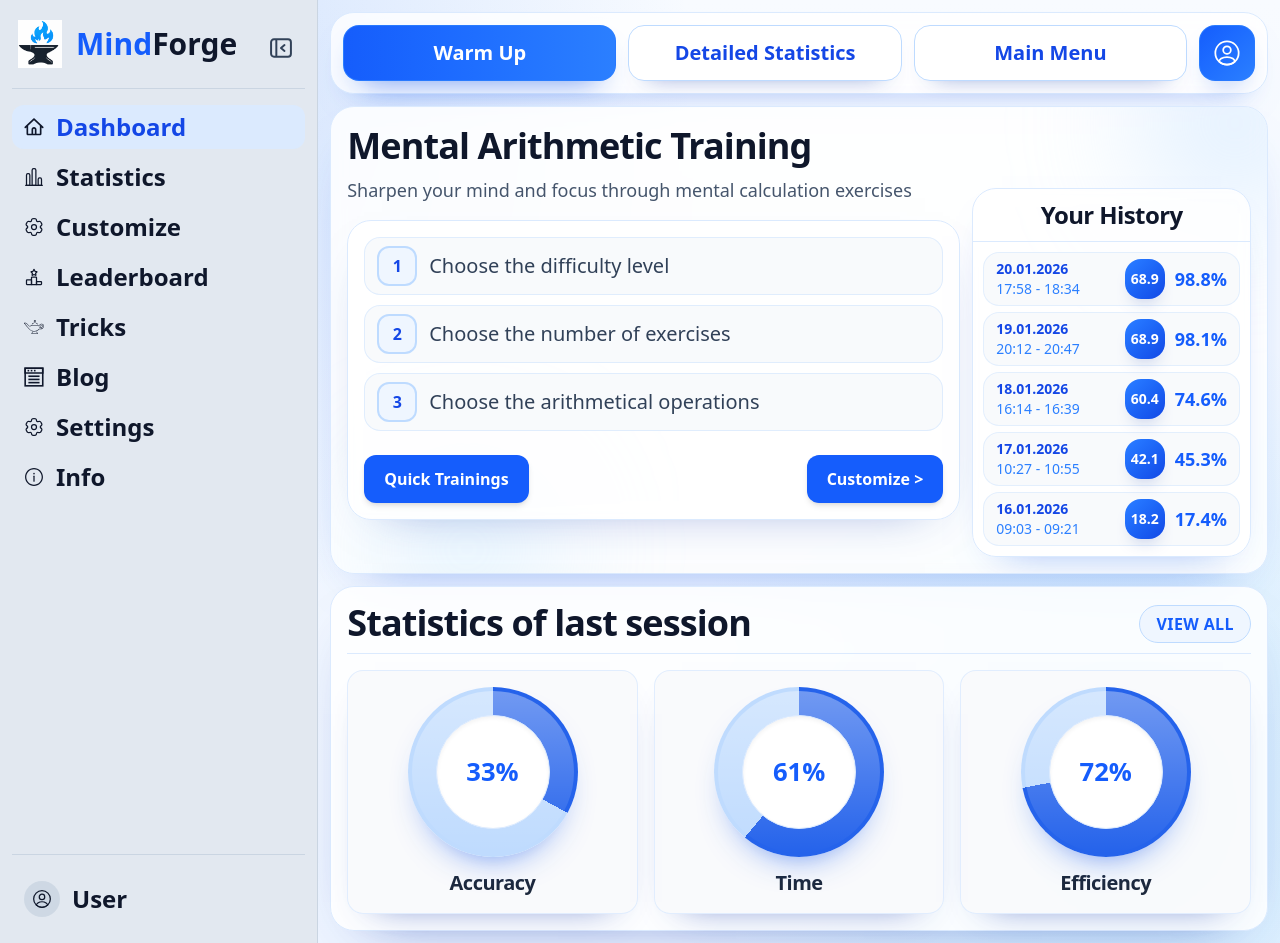
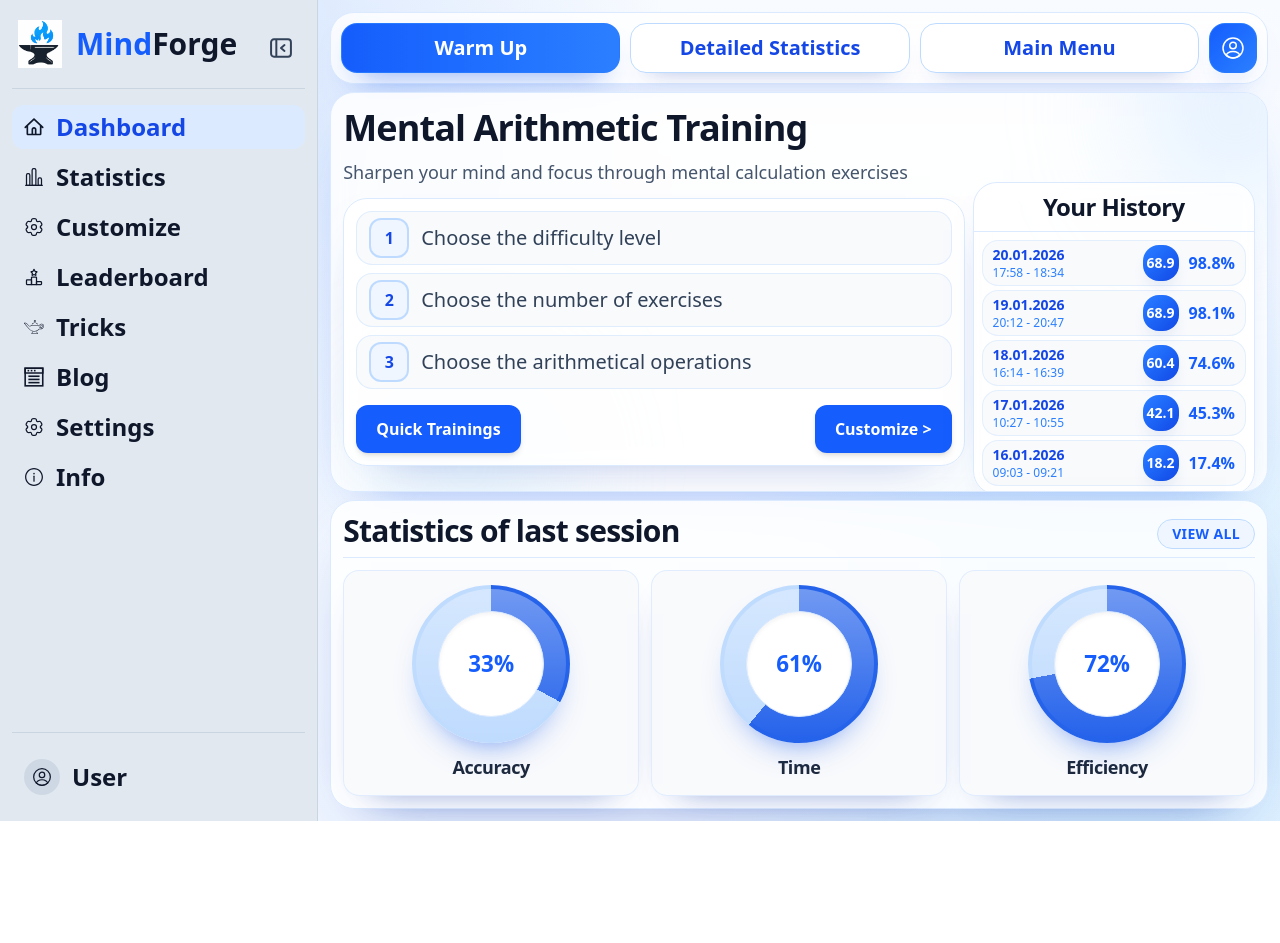
Before and after one commit to MikhailMaidan/mindforge, a Vue app: page / in a window 1280 px wide. After the commit the page ends 821 px from the top, so only its background shows below. Built offline with nearby package versions, Linux system fonts and the light colour scheme.

Commit message:
refactor: change the design of the main menu

```diff
--- a/src/entities/session/ui/SessionHistoryList.vue
+++ b/src/entities/session/ui/SessionHistoryList.vue
@@ -11,27 +11,27 @@ defineProps<{
   <section
     class="flex flex-col rounded-3xl border border-blue-100 bg-white/85 shadow-[0_18px_40px_-30px_rgba(37,99,235,0.65)] backdrop-blur"
   >
-    <h3 class="border-b border-blue-100 px-4 py-2.5 text-center text-2xl font-extrabold tracking-tight text-slate-900">
+    <h3 class="border-b border-blue-100 px-4 py-2 text-center text-2xl font-extrabold tracking-tight text-slate-900">
       {{ title }}
     </h3>
-    <ul class="list-none space-y-1.5 p-2.5">
+    <ul class="list-none space-y-1 p-2">
       <li
         v-for="item in items"
         :key="item.id"
-        class="flex items-center justify-between gap-2 rounded-2xl border border-blue-100/70 bg-slate-50/90 px-3 py-1.5 transition duration-200 hover:-translate-y-0.5 hover:border-blue-200 hover:bg-white"
+        class="flex items-center justify-between gap-2 rounded-2xl border border-blue-100/70 bg-slate-50/90 px-2.5 py-1 transition duration-200 hover:-translate-y-0.5 hover:border-blue-200 hover:bg-white"
       >
         <div>
           <p class="m-0 text-sm font-semibold text-blue-700">{{ item.date }}</p>
-          <p class="m-0 text-sm font-medium text-blue-500">{{ item.timeRange }}</p>
+          <p class="m-0 text-xs font-medium text-blue-500">{{ item.timeRange }}</p>
         </div>
         <div class="flex items-center gap-2.5">
           <span
             v-if="item.coefficient"
-            class="inline-flex h-10 w-10 items-center justify-center rounded-2xl bg-gradient-to-br from-blue-500 to-blue-700 text-sm font-bold text-white shadow-[0_10px_20px_-14px_rgba(30,64,175,0.95)]"
+            class="inline-flex h-9 w-9 items-center justify-center rounded-2xl bg-gradient-to-br from-blue-500 to-blue-700 text-sm font-bold text-white shadow-[0_10px_20px_-14px_rgba(30,64,175,0.95)]"
           >
             {{ item.coefficient.toFixed(1) }}
           </span>
-          <p class="m-0 text-lg font-extrabold tabular-nums text-blue-600">{{ item.score.toFixed(1) }}%</p>
+          <p class="m-0 text-base font-extrabold tabular-nums text-blue-600">{{ item.score.toFixed(1) }}%</p>
         </div>
       </li>
     </ul>
--- a/src/features/training-config/ui/TrainingConfigurator.vue
+++ b/src/features/training-config/ui/TrainingConfigurator.vue
@@ -15,13 +15,13 @@ const emit = defineEmits<{
 
 <template>
   <section
-    class="flex flex-col rounded-3xl border border-blue-100 bg-white/85 p-4 shadow-[0_18px_50px_-35px_rgba(30,64,175,0.55)] backdrop-blur"
+    class="flex flex-col rounded-3xl border border-blue-100 bg-white/85 p-3 shadow-[0_18px_50px_-35px_rgba(30,64,175,0.55)] backdrop-blur"
   >
-    <ol class="grid list-none gap-2.5 p-0">
+    <ol class="grid list-none gap-2 p-0">
       <li
         v-for="(item, index) in checklist"
         :key="item"
-        class="flex items-center gap-3 rounded-2xl border border-blue-100/80 bg-slate-50/90 px-3 py-2 text-lg font-medium text-slate-700 md:text-xl"
+        class="flex items-center gap-3 rounded-2xl border border-blue-100/80 bg-slate-50/90 px-3 py-1.5 text-lg font-medium text-slate-700 md:text-xl"
       >
         <span
           class="inline-flex h-10 w-10 items-center justify-center rounded-xl border-2 border-blue-200 bg-blue-50 text-base font-bold text-blue-700"
@@ -31,7 +31,7 @@ const emit = defineEmits<{
         <span class="leading-snug">{{ item }}</span>
       </li>
     </ol>
-    <div class="mt-4 flex flex-wrap justify-center gap-3 pt-2 md:justify-between">
+    <div class="mt-3 flex flex-wrap justify-center gap-2.5 pt-1 md:justify-between">
       <BaseButton @click="emit('quickStart')">Quick Trainings</BaseButton>
       <BaseButton @click="emit('customize')">Customize &gt;</BaseButton>
     </div>
--- a/src/pages/dashboard/ui/DashboardPage.vue
+++ b/src/pages/dashboard/ui/DashboardPage.vue
@@ -74,7 +74,7 @@ const startQuickTraining = () => {
 <template>
   <main class="dashboard-layout grid box-border overflow-hidden">
     <SidebarWidget :collapsed="sidebarCollapsed" @toggle-collapsed="sidebarCollapsed = !sidebarCollapsed" />
-    <section class="relative z-10 grid h-full min-h-0 content-start gap-3 overflow-y-auto p-3">
+    <section class="relative z-10 grid h-full min-h-0 content-start gap-2 overflow-y-auto p-2.5 xl:p-3">
       <TopActionsWidget />
       <QuickTrainingChallengeWidget
         v-if="showQuickTrainingOptions"
--- a/src/shared/ui/ProgressDonut.vue
+++ b/src/shared/ui/ProgressDonut.vue
@@ -10,19 +10,19 @@ const normalizedValue = computed(() => Math.min(Math.max(props.value, 0), 100))
 </script>
 
 <template>
-  <article class="rounded-2xl border border-blue-100/80 bg-slate-50/85 px-4 py-4 text-center shadow-[0_16px_35px_-28px_rgba(30,64,175,0.8)]">
+  <article class="rounded-2xl border border-blue-100/80 bg-slate-50/85 px-4 py-3.5 text-center shadow-[0_16px_35px_-28px_rgba(30,64,175,0.8)]">
     <div
-      class="relative mx-auto grid h-[170px] w-[170px] place-items-center rounded-full shadow-[0_18px_35px_-22px_rgba(37,99,235,0.85)]"
+      class="relative mx-auto grid h-[158px] w-[158px] place-items-center rounded-full shadow-[0_18px_35px_-22px_rgba(37,99,235,0.85)]"
       :style="{
         background: `conic-gradient(#2563eb 0 ${normalizedValue}%, #bfdbfe ${normalizedValue}% 100%)`,
       }"
       aria-hidden="true"
     >
       <div class="absolute inset-1 rounded-full bg-gradient-to-b from-white/35 to-transparent" />
-      <div class="relative grid h-[114px] w-[114px] place-items-center rounded-full border border-blue-100 bg-white shadow-inner">
-        <span class="text-[1.6rem] font-extrabold tabular-nums text-blue-600">{{ normalizedValue }}%</span>
+      <div class="relative grid h-[106px] w-[106px] place-items-center rounded-full border border-blue-100 bg-white shadow-inner">
+        <span class="text-[1.4rem] font-extrabold tabular-nums text-blue-600">{{ normalizedValue }}%</span>
       </div>
     </div>
-    <p class="mt-3 text-lg font-bold tracking-tight text-slate-800 md:text-xl">{{ title }}</p>
+    <p class="mt-2.5 text-base font-bold tracking-tight text-slate-800 md:text-lg">{{ title }}</p>
   </article>
 </template>
--- a/src/widgets/last-session/ui/LastSessionStatsWidget.vue
+++ b/src/widgets/last-session/ui/LastSessionStatsWidget.vue
@@ -17,13 +17,13 @@ const onViewAllClick = () => {
 
 <template>
   <section
-    class="rounded-3xl border border-blue-100 bg-white/85 p-4 shadow-[0_24px_60px_-42px_rgba(30,64,175,0.65)] backdrop-blur"
+    class="rounded-3xl border border-blue-100 bg-white/85 p-3 shadow-[0_24px_60px_-42px_rgba(30,64,175,0.65)] backdrop-blur"
   >
-    <header class="mb-4 flex items-end justify-between gap-3 border-b border-blue-100 pb-2.5">
-      <h3 class="text-3xl font-extrabold tracking-tight text-slate-900 md:text-4xl">{{ title }}</h3>
+    <header class="mb-3 flex items-end justify-between gap-3 border-b border-blue-100 pb-2">
+      <h3 class="text-3xl font-extrabold tracking-tight text-slate-900">{{ title }}</h3>
       <button
         type="button"
-        class="inline-flex items-center rounded-full border border-blue-200 bg-blue-50 px-4 py-1.5 text-sm font-bold uppercase tracking-wide text-blue-600 transition hover:bg-blue-100 md:text-base"
+        class="inline-flex items-center rounded-full border border-blue-200 bg-blue-50 px-3.5 py-1 text-xs font-bold uppercase tracking-wide text-blue-600 transition hover:bg-blue-100 md:text-sm"
         @click="onViewAllClick"
       >
         View All
@@ -37,7 +37,7 @@ const onViewAllClick = () => {
       Complete at least one full session.
     </p>
 
-    <div class="grid grid-cols-1 gap-4 sm:grid-cols-2 xl:grid-cols-3">
+    <div class="grid grid-cols-1 gap-3 sm:grid-cols-2 xl:grid-cols-3">
       <ProgressDonut
         v-for="item in stats"
         :key="item.id"
--- a/src/widgets/top-actions/ui/TopActionsWidget.vue
+++ b/src/widgets/top-actions/ui/TopActionsWidget.vue
@@ -23,11 +23,11 @@ const openUserProfile = () => {
 
 <template>
   <section
-    class="grid w-full grid-cols-1 gap-3 rounded-3xl border border-blue-100 bg-white/80 p-3 shadow-[0_18px_40px_-30px_rgba(37,99,235,0.65)] backdrop-blur sm:grid-cols-[1fr_1fr_1fr_auto]"
+    class="grid w-full grid-cols-1 gap-2.5 rounded-3xl border border-blue-100 bg-white/80 p-2.5 shadow-[0_18px_40px_-30px_rgba(37,99,235,0.65)] backdrop-blur sm:grid-cols-[1fr_1fr_1fr_auto]"
   >
     <button
       type="button"
-      class="inline-flex min-h-14 items-center justify-center rounded-2xl border border-blue-500/80 bg-gradient-to-r from-blue-600 to-blue-500 px-6 py-3 text-xl font-semibold text-white shadow-[0_14px_30px_-18px_rgba(37,99,235,0.95)] transition duration-200 hover:-translate-y-0.5 hover:brightness-105"
+      class="inline-flex min-h-12 items-center justify-center rounded-2xl border border-blue-500/80 bg-gradient-to-r from-blue-600 to-blue-500 px-5 py-2.5 text-lg font-semibold text-white shadow-[0_14px_30px_-18px_rgba(37,99,235,0.95)] transition duration-200 hover:-translate-y-0.5 hover:brightness-105 md:text-xl"
       @click="openWarmUp"
     >
       Warm Up
@@ -35,7 +35,7 @@ const openUserProfile = () => {
 
     <button
       type="button"
-      class="inline-flex min-h-14 items-center justify-center rounded-2xl border border-blue-200 bg-white px-6 py-3 text-xl font-semibold text-blue-700 shadow-[0_12px_24px_-20px_rgba(30,64,175,0.8)] transition duration-200 hover:-translate-y-0.5 hover:bg-blue-50"
+      class="inline-flex min-h-12 items-center justify-center rounded-2xl border border-blue-200 bg-white px-5 py-2.5 text-lg font-semibold text-blue-700 shadow-[0_12px_24px_-20px_rgba(30,64,175,0.8)] transition duration-200 hover:-translate-y-0.5 hover:bg-blue-50 md:text-xl"
       @click="openDetailedStatistics"
     >
       Detailed Statistics
@@ -43,7 +43,7 @@ const openUserProfile = () => {
 
     <button
       type="button"
-      class="inline-flex min-h-14 items-center justify-center rounded-2xl border border-blue-200 bg-white px-6 py-3 text-xl font-semibold text-blue-700 shadow-[0_12px_24px_-20px_rgba(30,64,175,0.8)] transition duration-200 hover:-translate-y-0.5 hover:bg-blue-50"
+      class="inline-flex min-h-12 items-center justify-center rounded-2xl border border-blue-200 bg-white px-5 py-2.5 text-lg font-semibold text-blue-700 shadow-[0_12px_24px_-20px_rgba(30,64,175,0.8)] transition duration-200 hover:-translate-y-0.5 hover:bg-blue-50 md:text-xl"
       @click="openMainMenu"
     >
       Main Menu
@@ -51,11 +51,11 @@ const openUserProfile = () => {
 
     <button
       type="button"
-      class="inline-flex min-h-14 w-14 items-center justify-center rounded-2xl border border-blue-500/80 bg-gradient-to-br from-blue-600 to-blue-500 text-white shadow-[0_14px_30px_-18px_rgba(37,99,235,0.95)] transition duration-200 hover:-translate-y-0.5 hover:brightness-105"
+      class="inline-flex min-h-12 w-12 items-center justify-center rounded-2xl border border-blue-500/80 bg-gradient-to-br from-blue-600 to-blue-500 text-white shadow-[0_14px_30px_-18px_rgba(37,99,235,0.95)] transition duration-200 hover:-translate-y-0.5 hover:brightness-105"
       aria-label="Open user profile"
       @click="openUserProfile"
     >
-      <span class="top-icon h-7 w-7" aria-hidden="true" />
+      <span class="top-icon h-6 w-6" aria-hidden="true" />
     </button>
   </section>
 </template>
--- a/src/widgets/training-overview/ui/TrainingOverviewWidget.vue
+++ b/src/widgets/training-overview/ui/TrainingOverviewWidget.vue
@@ -15,7 +15,7 @@ const emit = defineEmits<{
 
 <template>
   <section
-    class="relative overflow-hidden rounded-3xl border border-blue-100 bg-white/85 p-4 shadow-[0_24px_55px_-38px_rgba(37,99,235,0.65)] backdrop-blur"
+    class="relative overflow-hidden rounded-3xl border border-blue-100 bg-white/85 p-3 shadow-[0_24px_55px_-38px_rgba(37,99,235,0.65)] backdrop-blur"
   >
     <div class="pointer-events-none absolute -right-16 -top-20 h-48 w-48 rounded-full bg-blue-200/45 blur-3xl" />
     <div class="pointer-events-none absolute -bottom-16 left-12 h-44 w-44 rounded-full bg-sky-200/35 blur-3xl" />
@@ -27,9 +27,9 @@ const emit = defineEmits<{
         Sharpen your mind and focus through mental calculation exercises
       </p>
     </header>
-    <div class="relative z-10 mt-4 grid items-start gap-3 xl:grid-cols-[2.2fr_1fr]">
+    <div class="relative z-10 mt-3 grid items-start gap-2 xl:grid-cols-[2.2fr_1fr]">
       <TrainingConfigurator @quick-start="emit('quickStart')" @customize="emit('customize')" />
-      <SessionHistoryList class="xl:-mt-8" title="Your History" :items="history" />
+      <SessionHistoryList class="xl:-mt-4 xl:-mb-4" title="Your History" :items="history" />
     </div>
   </section>
 </template>
```
